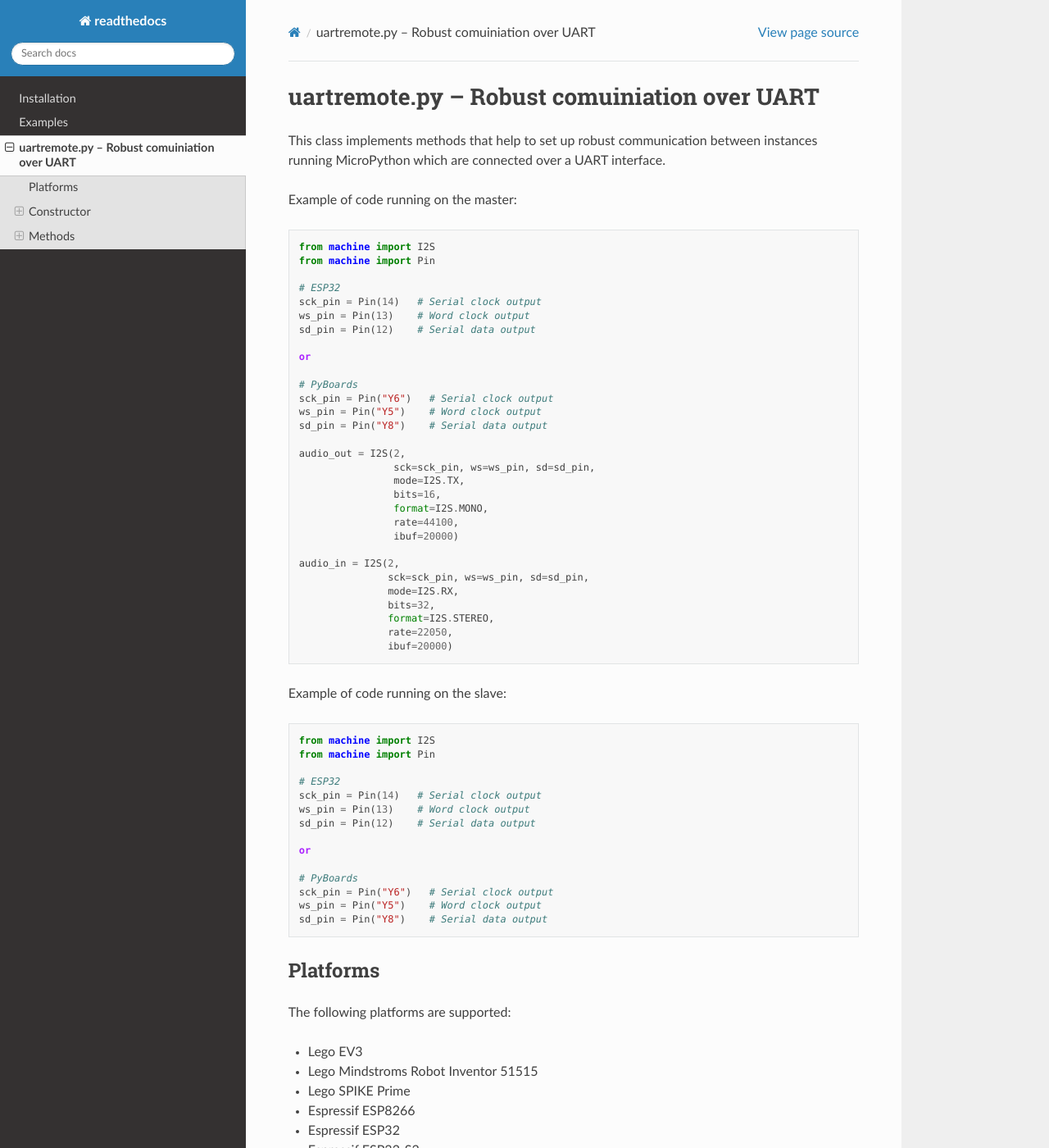
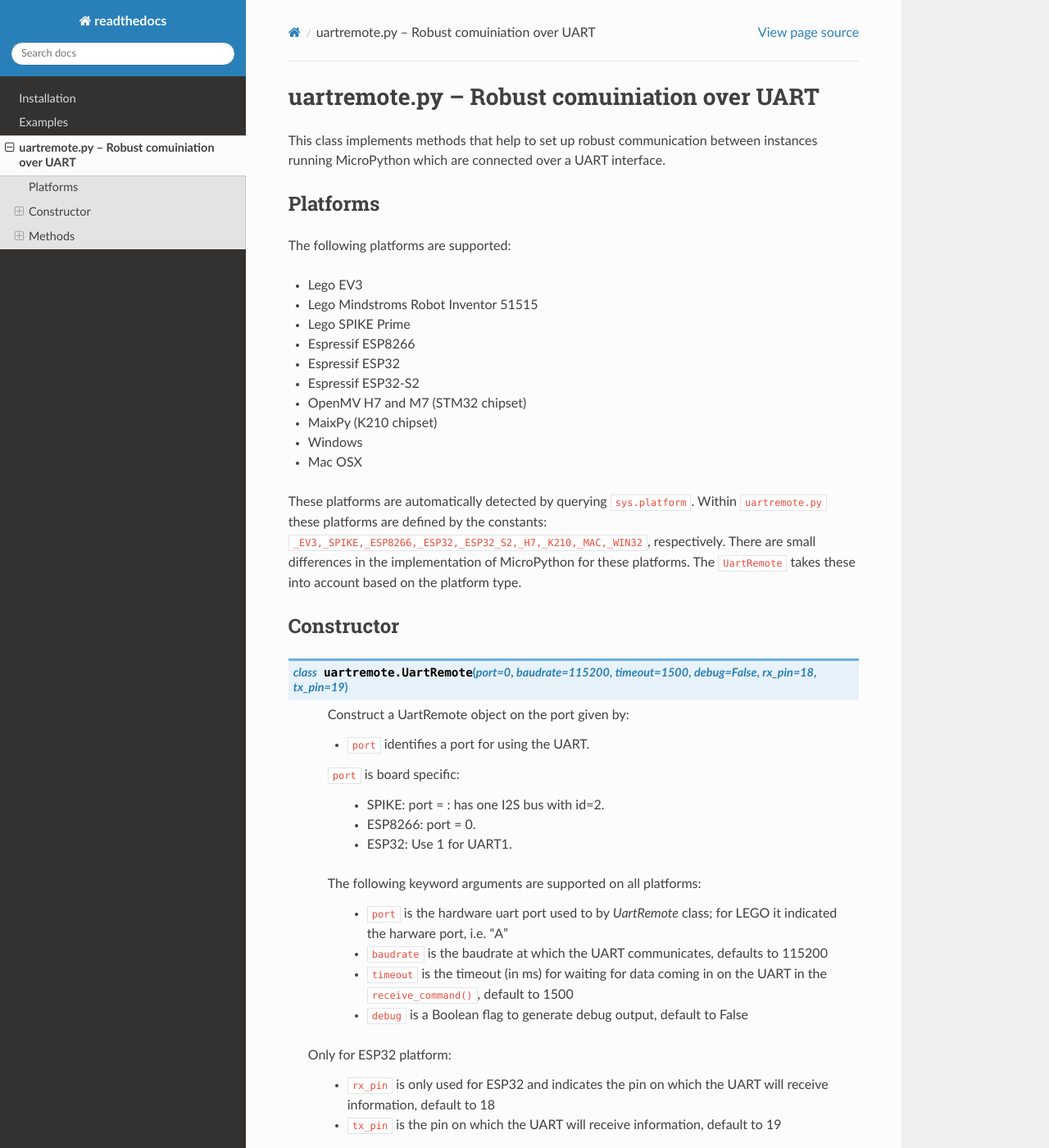
Before and after one commit to ste7anste7an/readthedocs, a Sphinx documentation site: the page built from docs/uartremote.rst, in a window 1280 px wide and 1400 px high. Shown: the whole window at 82% size. Built offline with Sphinx 7.4.7 and the Read the Docs theme 2.0.0, drawn with Linux system fonts in a browser that asks for light colours.

Commit message:
example removed

```diff
--- a/docs/uartremote.rst
+++ b/docs/uartremote.rst
@@ -5,57 +5,6 @@ uartremote.py -- Robust comuiniation over UART
 =================================================
 
 This class implements methods that help to set up robust communication between instances running MicroPython which are connected over a UART interface.
-
-
-Example of code running on the master::
-
-    from machine import I2S
-    from machine import Pin
-
-    # ESP32
-    sck_pin = Pin(14)   # Serial clock output
-    ws_pin = Pin(13)    # Word clock output
-    sd_pin = Pin(12)    # Serial data output
-
-    or
-
-    # PyBoards
-    sck_pin = Pin("Y6")   # Serial clock output
-    ws_pin = Pin("Y5")    # Word clock output
-    sd_pin = Pin("Y8")    # Serial data output
-
-    audio_out = I2S(2,
-                    sck=sck_pin, ws=ws_pin, sd=sd_pin,
-                    mode=I2S.TX,
-                    bits=16,
-                    format=I2S.MONO,
-                    rate=44100,
-                    ibuf=20000)
-
-    audio_in = I2S(2,
-                   sck=sck_pin, ws=ws_pin, sd=sd_pin,
-                   mode=I2S.RX,
-                   bits=32,
-                   format=I2S.STEREO,
-                   rate=22050,
-                   ibuf=20000)
-
-Example of code running on the slave::
-
-    from machine import I2S
-    from machine import Pin
-
-    # ESP32
-    sck_pin = Pin(14)   # Serial clock output
-    ws_pin = Pin(13)    # Word clock output
-    sd_pin = Pin(12)    # Serial data output
-
-    or
-
-    # PyBoards
-    sck_pin = Pin("Y6")   # Serial clock output
-    ws_pin = Pin("Y5")    # Word clock output
-    sd_pin = Pin("Y8")    # Serial data output
 
 Platforms
 ---------
```
